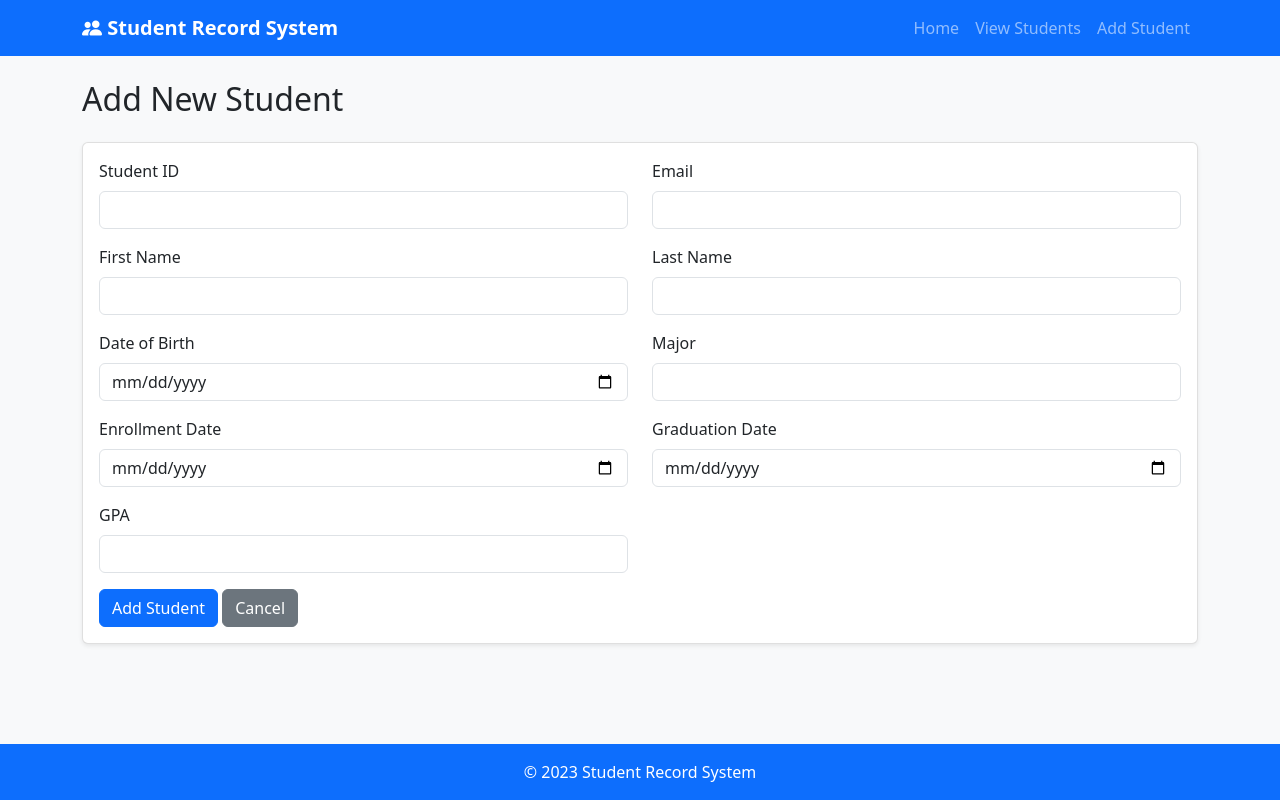
After one commit to Farhan50s/Student-Record-System, a Flask app: page /add in a window 1280 px wide. The commit adds this page. Run offline with Flask 3, Linux system fonts and the light colour scheme.

Commit message:
New Additions

```diff
--- a/app.py
+++ b/app.py
@@ -1,29 +1,96 @@
-from flask import Flask ,render_template
-from flask_sqlalchemy import SQLAlchemy
+from flask import Flask ,render_template, request, redirect, url_for, flash
+from models import db, Student
+from datetime import datetime
+from config import Config
+
 
 app = Flask(__name__)
-app.config['SQLALCHEMY_DATABASE_URI'] = 'sqlite:///example.db'
-app.config['SQLALCHEMY_TRACK_MODIFICATIONS'] = False
-db = SQLAlchemy(app)
+app.config.from_object(Config)
 
-class Student(db.Model):
-    id = db.Column(db.Integer, primary_key=True)
-    student_id = db.Column(db.String(20), unique=True, nullable=False)
-    first_name = db.Column(db.String(50), nullable=False)
-    last_name = db.Column(db.String(50), nullable=False)
-    email = db.Column(db.String(100), unique=True, nullable=False)
-    date_of_birth = db.Column(db.Date, nullable=False)
-    major = db.Column(db.String(100))
-    enrollment_date = db.Column(db.Date, nullable=False)
-    graduation_date = db.Column(db.Date)
-    gpa = db.Column(db.Float)
-
-    def __repr__(self):
-        return f'<Student {self.first_name} {self.last_name}>'
-
+db.init_app(app)
 @app.route('/')
 def home():
     return render_template('index.html')
+
+@app.route('/students')
+def students():
+    all_students = Student.query.all()
+    return render_template('students.html', students=all_students)
+
+@app.route('/add', methods=['GET', 'POST'])
+def add():
+    if request.method == 'POST':
+        # Get form data
+        student_data = {
+            'student_id': request.form['student_id'],
+            'first_name': request.form['first_name'],
+            'last_name': request.form['last_name'],
+            'email': request.form['email'],
+            'date_of_birth': datetime.strptime(request.form['date_of_birth'], '%Y-%m-%d').date(),
+            'major': request.form['major'],
+            'enrollment_date': datetime.strptime(request.form['enrollment_date'], '%Y-%m-%d').date(),
+            'graduation_date': datetime.strptime(request.form['graduation_date'], '%Y-%m-%d').date() if request.form['graduation_date'] else None,
+            'gpa': float(request.form['gpa']) if request.form['gpa'] else None
+        }
+
+        # Create new student
+        new_student = Student(**student_data)
+
+        try:
+            db.session.add(new_student)
+            db.session.commit()
+            flash('Student added successfully!', 'success')
+            return redirect(url_for('students'))
+        except Exception as e:
+            db.session.rollback()
+            flash(f'Error adding student: {str(e)}', 'danger')
+    return render_template('add.html')
+
+
+@app.route('/edit/<int:id>', methods=['GET', 'POST'])
+def edit(id):
+    student = Student.query.get_or_404(id)
+
+    if request.method == 'POST':
+        # Update student data
+        student.student_id = request.form['student_id']
+        student.first_name = request.form['first_name']
+        student.last_name = request.form['last_name']
+        student.email = request.form['email']
+        student.date_of_birth = datetime.strptime(request.form['date_of_birth'], '%Y-%m-%d').date()
+        student.major = request.form['major']
+        student.enrollment_date = datetime.strptime(request.form['enrollment_date'], '%Y-%m-%d').date()
+        student.graduation_date = datetime.strptime(request.form['graduation_date'], '%Y-%m-%d').date() if request.form['graduation_date'] else None
+        student.gpa = float(request.form['gpa']) if request.form['gpa'] else None
+
+        try:
+            db.session.commit()
+            flash('Student updated successfully!', 'success')
+            return redirect(url_for('students'))
+        except Exception as e:
+            db.session.rollback()
+            flash(f'Error updating student: {str(e)}', 'danger')
+    return render_template('edit.html', student=student)
+
+@app.route('/view/<int:id>')
+def view(id):
+    student = Student.query.get_or_404(id)
+    return render_template('view.html', student=student)
+
+@app.route('/delete/<int:id>')
+def delete(id):
+    student = Student.query.get_or_404(id)
+
+    try:
+        db.session.delete(student)
+        db.session.commit()
+        flash('Student deleted successfully!', 'success')
+    except Exception as e:
+        db.session.rollback()
+        flash(f'Error deleting student: {str(e)}', 'danger')
+
+    return redirect(url_for('students'))
+
 
 if __name__ == '__main__':
     with app.app_context():
--- /dev/null
+++ b/templates/add.html
@@ -0,0 +1,92 @@
+{% extends "base.html" %}
+
+{% block content %}
+<h2 class="mb-4">{% if student %}Edit{% else %}Add New{% endif %} Student</h2>
+
+<div class="card">
+    <div class="card-body">
+        <form method="POST">
+            <div class="row">
+                <div class="col-md-6">
+                    <div class="mb-3">
+                        <label for="student_id" class="form-label">Student ID</label>
+                        <input type="text" class="form-control" id="student_id" name="student_id"
+                               value="{{ student.student_id if student }}" required>
+                    </div>
+                </div>
+                <div class="col-md-6">
+                    <div class="mb-3">
+                        <label for="email" class="form-label">Email</label>
+                        <input type="email" class="form-control" id="email" name="email"
+                               value="{{ student.email if student }}" required>
+                    </div>
+                </div>
+            </div>
+
+            <div class="row">
+                <div class="col-md-6">
+                    <div class="mb-3">
+                        <label for="first_name" class="form-label">First Name</label>
+                        <input type="text" class="form-control" id="first_name" name="first_name"
+                               value="{{ student.first_name if student }}" required>
+                    </div>
+                </div>
+                <div class="col-md-6">
+                    <div class="mb-3">
+                        <label for="last_name" class="form-label">Last Name</label>
+                        <input type="text" class="form-control" id="last_name" name="last_name"
+                               value="{{ student.last_name if student }}" required>
+                    </div>
+                </div>
+            </div>
+
+            <div class="row">
+                <div class="col-md-6">
+                    <div class="mb-3">
+                        <label for="date_of_birth" class="form-label">Date of Birth</label>
+                        <input type="date" class="form-control" id="date_of_birth" name="date_of_birth"
+                               value="{{ student.date_of_birth if student }}" required>
+                    </div>
+                </div>
+                <div class="col-md-6">
+                    <div class="mb-3">
+                        <label for="major" class="form-label">Major</label>
+                        <input type="text" class="form-control" id="major" name="major"
+                               value="{{ student.major if student }}">
+                    </div>
+                </div>
+            </div>
+
+            <div class="row">
+                <div class="col-md-6">
+                    <div class="mb-3">
+                        <label for="enrollment_date" class="form-label">Enrollment Date</label>
+                        <input type="date" class="form-control" id="enrollment_date" name="enrollment_date"
+                               value="{{ student.enrollment_date if student }}" required>
+                    </div>
+                </div>
+                <div class="col-md-6">
+                    <div class="mb-3">
+                        <label for="graduation_date" class="form-label">Graduation Date</label>
+                        <input type="date" class="form-control" id="graduation_date" name="graduation_date"
+                               value="{{ student.graduation_date if student }}">
+                    </div>
+                </div>
+            </div>
+
+            <div class="row">
+                <div class="col-md-6">
+                    <div class="mb-3">
+                        <label for="gpa" class="form-label">GPA</label>
+                        <input type="number" step="0.01" min="0" max="4" class="form-control" id="gpa" name="gpa"
+                               value="{{ student.gpa if student }}">
+                    </div>
+                </div>
+            </div>
+
+            <button type="submit" class="btn btn-primary">{% if student %}Update{% else %}Add{% endif %} Student</button>
+            <a href="{{ url_for('students') }}" class="btn btn-secondary">Cancel</a>
+        </form>
+    </div>
+</div>
+{% endblock %}
--- a/templates/base.html
+++ b/templates/base.html
@@ -5,12 +5,15 @@
     <meta name="viewport" content="width=device-width, initial-scale=1.0">
     <title>Student Record System</title>
     <link href="https://cdn.jsdelivr.net/npm/bootstrap@5.3.0/dist/css/bootstrap.min.css" rel="stylesheet">
+    <link rel="stylesheet" href="https://cdn.jsdelivr.net/npm/bootstrap-icons@1.10.0/font/bootstrap-icons.css">
     <link rel="stylesheet" href="{{ url_for('static', filename='css/style.css') }}">
 </head>
 <body>
     <nav class="navbar navbar-expand-lg navbar-dark bg-primary">
         <div class="container">
-            <a class="navbar-brand" href="/">Student Record System</a>
+            <a class="navbar-brand" href="/">
+                <i class="bi bi-people-fill"></i> Student Record System
+            </a>
             <button class="navbar-toggler" type="button" data-bs-toggle="collapse" data-bs-target="#navbarNav">
                 <span class="navbar-toggler-icon"></span>
             </button>
@@ -20,17 +23,17 @@
                         <a class="nav-link" href="/">Home</a>
                     </li>
                     <li class="nav-item">
-                        <a class="nav-link" href="/">View Students</a>
+                        <a class="nav-link" href="{{ url_for('students') }}">View Students</a>
                     </li>
                     <li class="nav-item">
-                        <a class="nav-link" href="/">Add Student</a>
+                        <a class="nav-link" href="{{ url_for('add') }}">Add Student</a>
                     </li>
                 </ul>
             </div>
         </div>
     </nav>
 
-    <!-- <div class="container mt-4">
+    <div class="container mt-4">
         {% with messages = get_flashed_messages(with_categories=true) %}
             {% if messages %}
                 {% for category, message in messages %}
@@ -40,10 +43,10 @@
                     </div>
                 {% endfor %}
             {% endif %}
-        {% endwith %} -->
+        {% endwith %}
 
         {% block content %}{% endblock %}
-
+    </div>
 
     <footer class="bg-light text-center text-lg-start mt-5">
         <div class="text-center p-3 bg-primary text-white">
@@ -53,5 +56,7 @@
 
     <script src="https://cdn.jsdelivr.net/npm/bootstrap@5.3.0/dist/js/bootstrap.bundle.min.js"></script>
     <script src="{{ url_for('static', filename='js/script.js') }}"></script>
+
+    {% block scripts %}{% endblock %}
 </body>
 </html>
--- a/templates/index.html
+++ b/templates/index.html
@@ -6,8 +6,8 @@
         <h1 class="display-4 mb-4">Welcome to Student Record System</h1>
         <p class="lead">Manage your student records efficiently with our web application.</p>
         <div class="mt-5">
-            <a href="/" class="btn btn-primary btn-lg me-3">View Students</a>
-            <a href="/" class="btn btn-success btn-lg">Add New Student</a>
+            <a href="{{ url_for('students') }}" class="btn btn-primary btn-lg me-3">View Students</a>
+            <a href="{{ url_for('add') }}" class="btn btn-success btn-lg">Add New Student</a>
         </div>
     </div>
 </div>
```
Also changed, not shown: config.py (added, +9 -0 lines), models.py (added, +18 -0 lines), templates/students.html (added, +44 -0 lines), templates/view.html (added, +40 -0 lines), instance/example.db, students.db (added), templates/edit.html (added).
